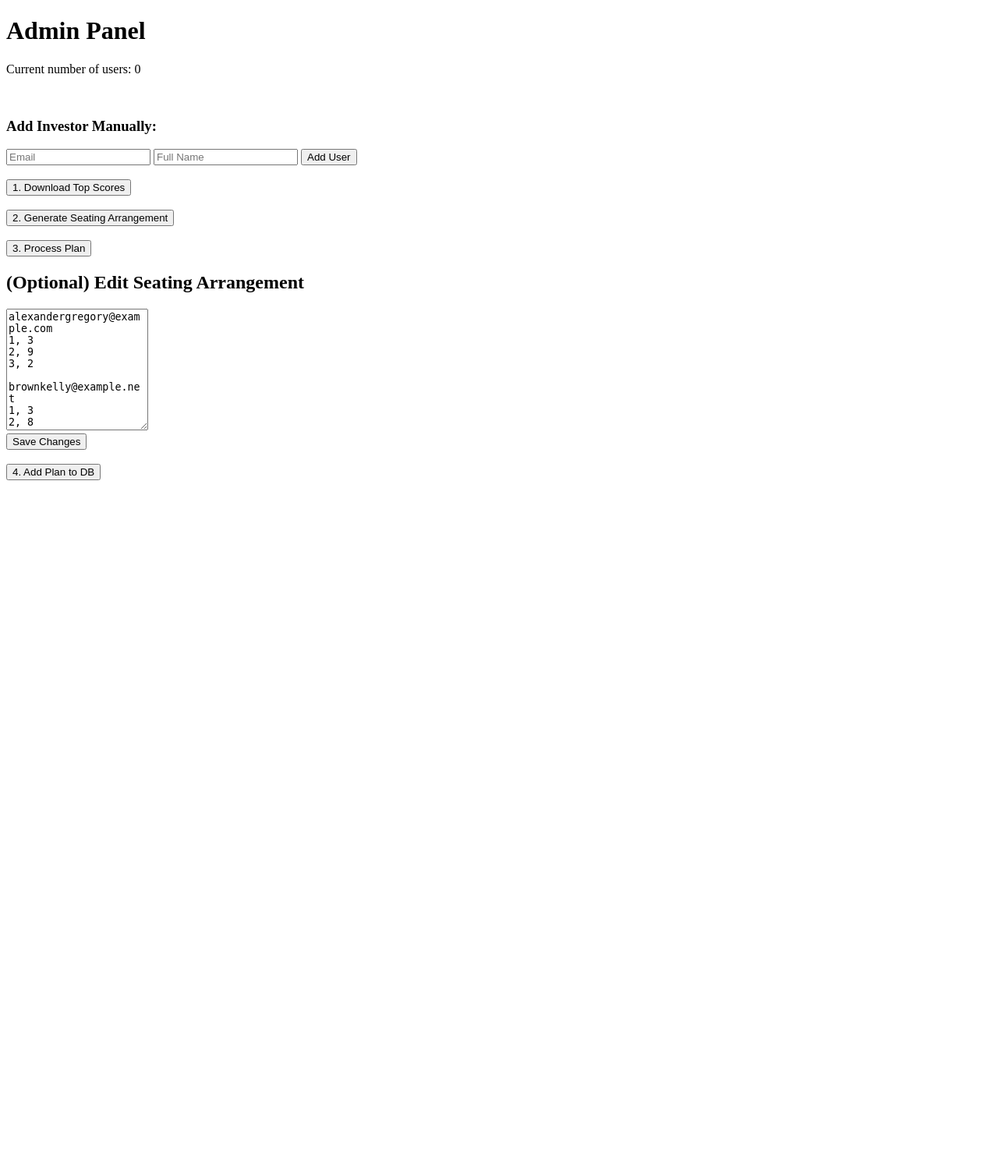
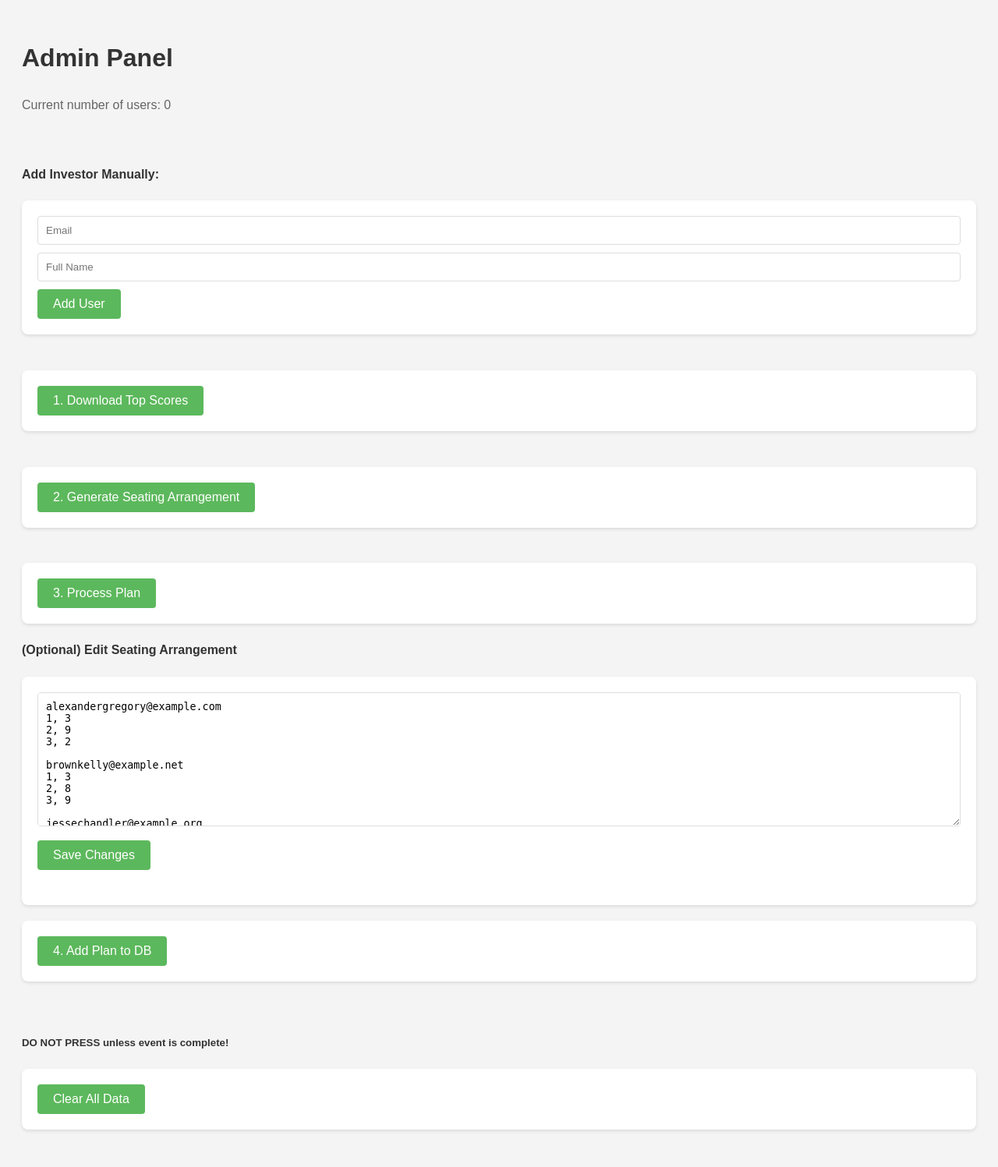
Before and after one commit to noorgme/seating_optimisation_and_voting_web_app, a Flask app: page /admin in a window 1280 px wide. Shown: the whole page at 78% size. Before the commit the page ends 616 px from the top, so only its background shows below. Run offline with Flask 3, Linux system fonts and the light colour scheme.

Commit message:
added clear db button and admin panel css

```diff
--- a/app/templates/admin.html
+++ b/app/templates/admin.html
@@ -5,10 +5,70 @@
     <title>Admin Panel</title>
 </head>
 <body>
+    <style>
+        body {
+            font-family: Arial, sans-serif;
+            background-color: #f4f4f4;
+            padding: 20px;
+            line-height: 1.6;
+        }
+
+        h1, h4, h5 {
+            color: #333;
+        }
+
+        p {
+            color: #666;
+        }
+
+        form {
+            margin-bottom: 20px;
+            background: #fff;
+            padding: 20px;
+            border-radius: 8px;
+            box-shadow: 0 2px 4px rgba(0, 0, 0, 0.1);
+        }
+
+        input[type="email"], input[type="text"], textarea {
+            width: 100%;
+            padding: 10px;
+            margin-bottom: 10px;
+            border: 1px solid #ddd;
+            border-radius: 4px;
+            box-sizing: border-box;
+        }
+
+        button {
+            background-color: #5cb85c;
+            color: white;
+            border: none;
+            padding: 10px 20px;
+            border-radius: 4px;
+            cursor: pointer;
+            font-size: 16px;
+        }
+
+        button:hover {
+            background-color: #4cae4c;
+        }
+
+        .warning {
+            background-color: #d9534f;
+            color: white;
+        }
+
+        .warning:hover {
+            background-color: #c9302c;
+        }
+
+        textarea {
+            resize: vertical;
+        }
+    </style>
     <h1>Admin Panel</h1>
     <p>Current number of users: {{ user_count }}</p><br>
 
-    <h3> Add Investor Manually: </h3>
+    <h4> Add Investor Manually: </h4>
     <form action="{{ url_for('admin_add_user') }}" method="post">
         <input type="email" name="email" placeholder="Email" required>
         <input type="text" name="name" placeholder="Full Name" required>
@@ -25,7 +85,7 @@
     <form action="{{ url_for('admin_parse') }}" method="get">
         <button type="submit">3. Process Plan</button>
     </form>
-    <h2>(Optional) Edit Seating Arrangement</h2>
+    <h4>(Optional) Edit Seating Arrangement</h4>
     <form action="{{ url_for('admin_edit_file') }}" method="post">
         <textarea name="file_content" rows="10" cols="20">{{ file_content }}</textarea><br>
         <button type="submit">Save Changes</button><br><br>
@@ -38,7 +98,9 @@
     </form>
 
     <br>
-
-
+<h5> DO NOT PRESS unless event is complete! </h5>
+    <form action="{{ url_for('admin_clear_table') }}" method="post">
+        <button type="submit">Clear All Data</button>
+    </form>
 </body>
 </html>
--- a/app/views.py
+++ b/app/views.py
@@ -322,3 +322,17 @@ def admin_edit_file():
         app.logger.error('File save error: %s', e)
 
     return redirect(url_for('admin'))
+
+@app.route('/admin/clear_table', methods=['POST'])
+def admin_clear_table():
+    try:
+        # Delete all records in the User table
+        db.session.query(User).delete()
+        db.session.commit()
+        flash('All data has been cleared.', 'success')
+    except Exception as e:
+        db.session.rollback()
+        flash(f'Error clearing data: {e}', 'error')
+        app.logger.error('Error clearing table: %s', e)
+
+    return redirect(url_for('admin'))
```
